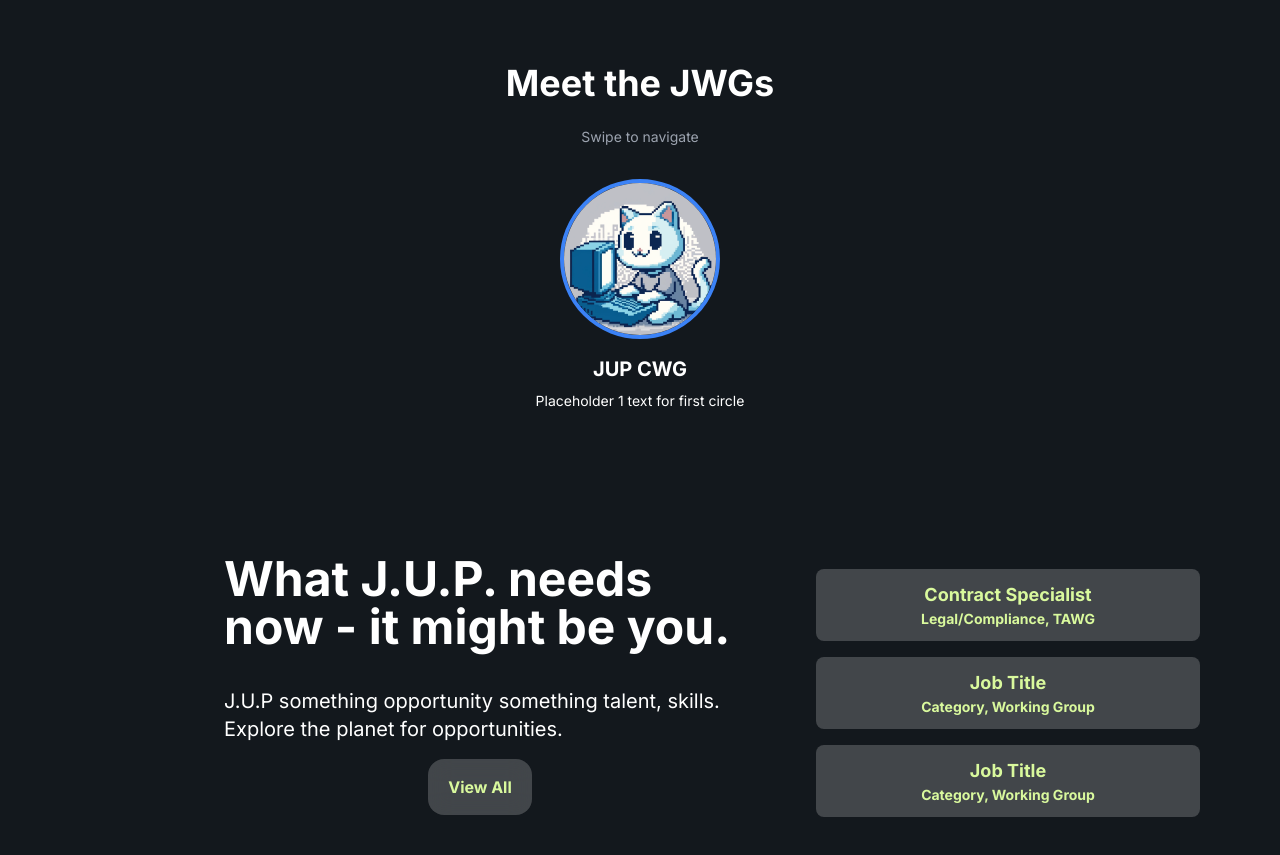
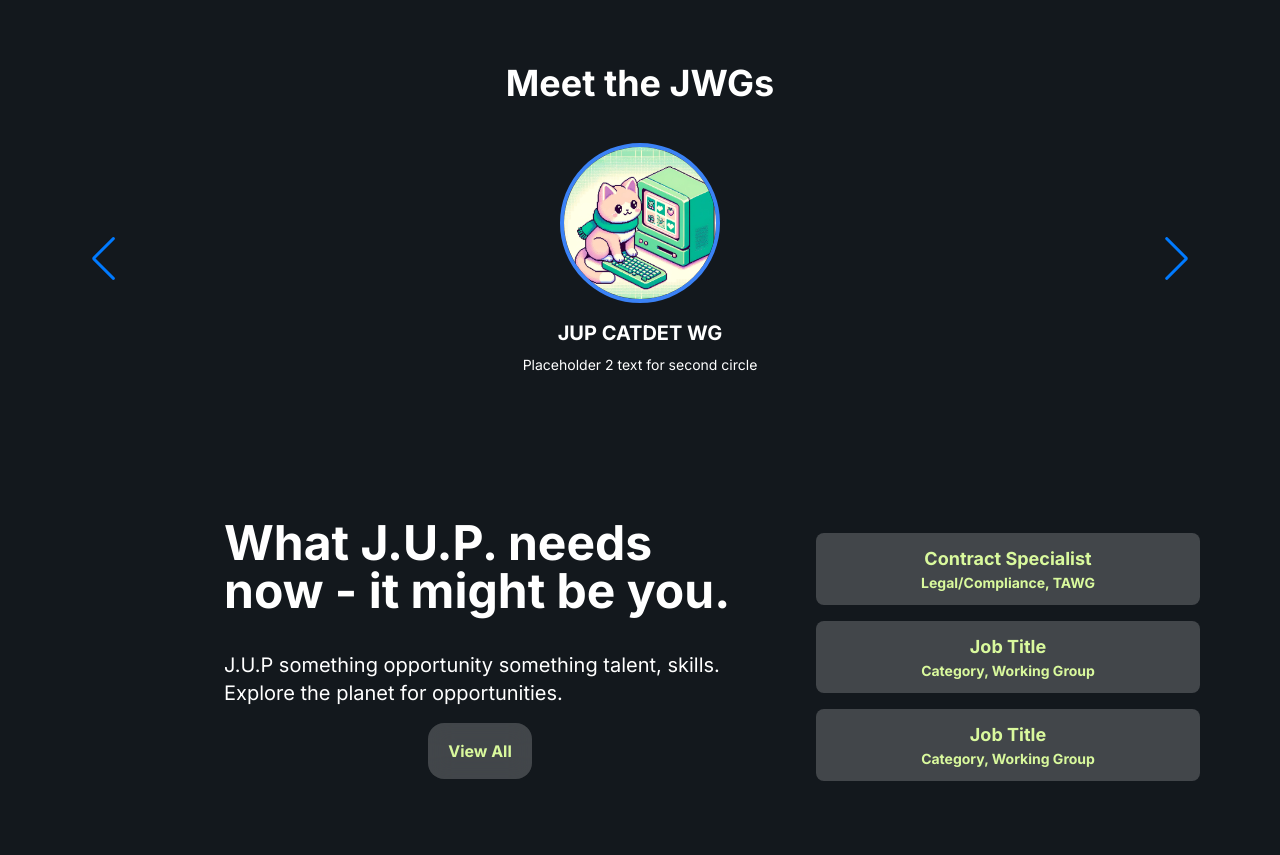
Before and after one commit to ellavondegurechaff/juprec, a Next.js app: page / in a window 1280 px wide. Shown: the part 1020-1875 px from the top of the page. Built offline with nearby package versions, Linux system fonts and the light colour scheme.

Commit message:
FINALLY FIXED AUTOPLAY

```diff
--- a/pages/index.js
+++ b/pages/index.js
@@ -5,14 +5,10 @@ import Image from 'next/image'; // Import the Image component
 
 import { Swiper, SwiperSlide } from 'swiper/react';
 import 'swiper/css'; // Basic Swiper styles
-// import 'swiper/css/navigation'; // Navigation styles
-
-// Import Swiper core and required modules
-import SwiperCore, { Navigation } from 'swiper';
-
-// Install Swiper modules
-SwiperCore.use([Navigation]);
-
+import 'swiper/css/navigation'; // Navigation styles
+import { Autoplay, Navigation } from 'swiper/modules';
+import SwiperCore from 'swiper';
+SwiperCore.use([Autoplay, Navigation]);
 
 export default function Home() {
 
@@ -113,12 +109,16 @@ export default function Home() {
       {/* Working Groups Section */}
       <section className="text-center">
         <h3 className="text-2xl sm:text-3xl md:text-4xl font-bold mb-6">Meet the JWGs</h3>
-        <p className="text-sm sm:text-md md:text-sm text-gray-400 mb-4">Swipe to navigate</p>
+        {/* <p className="text-sm sm:text-md md:text-sm text-gray-400 mb-4">Swipe to navigate</p> */}
         <Swiper
           slidesPerView={1}
           spaceBetween={10}
           navigation
           loop
+          autoplay={{
+            delay: 3000, // 1000ms = 1 second
+            disableOnInteraction: false, // autoplay will not be disabled after user interactions
+          }}
           className="mySwiper"
         >
           {workingGroups.map((group, index) => (
```
